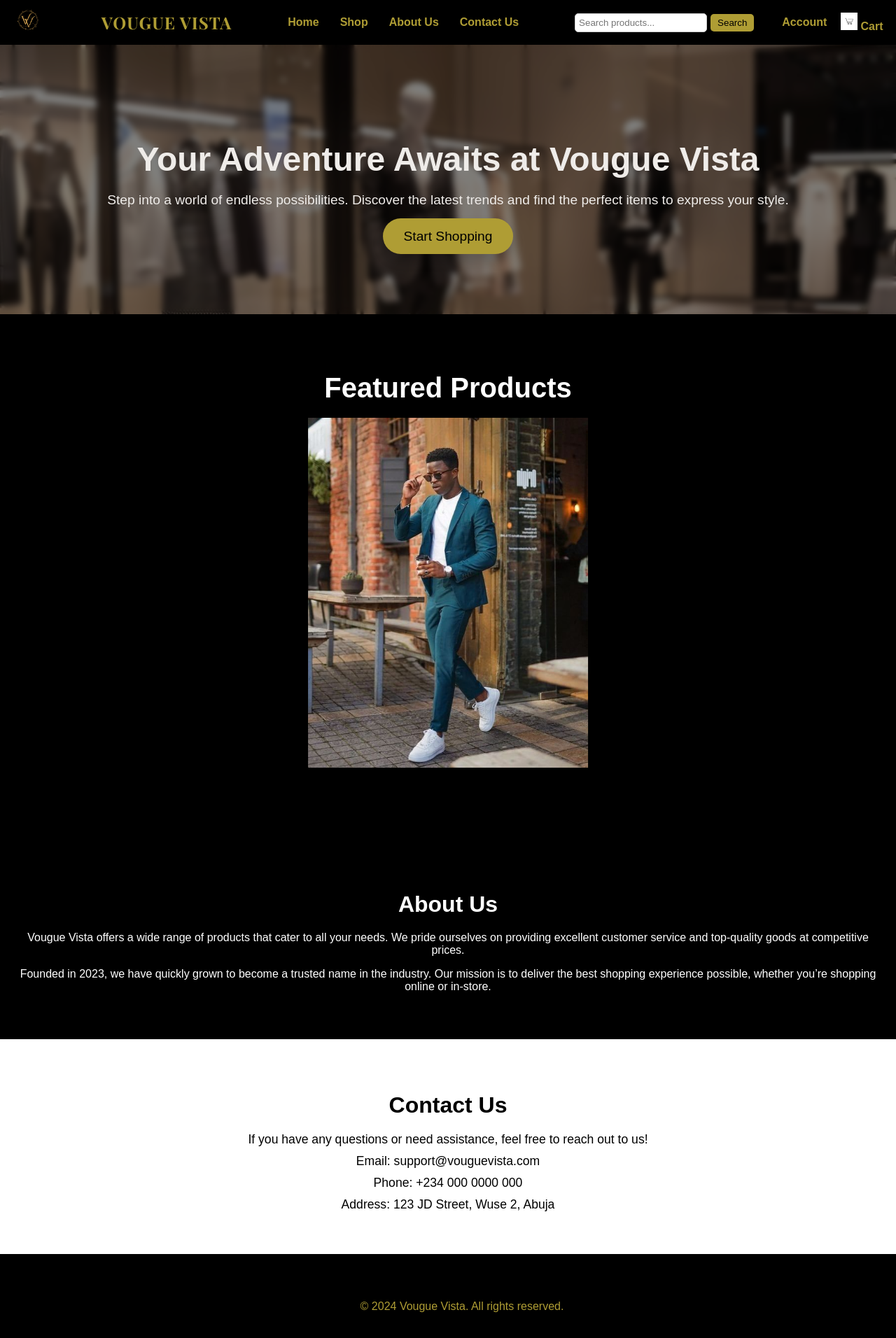
After one commit to BelloAbdulmujib/Vougue_Vista, a Python web app: template app/templates/home.html in a window 1280 px wide. The commit adds this page. Shown: the whole page at 70% size. Run offline with Jinja, Linux system fonts and the light colour scheme; the template is opened without the code that fills it, so the values that code supplies are empty.

Commit message:
Improved the  landing page layout with added visual elements and interactivity

```diff
--- /dev/null
+++ b/app/templates/home.html
@@ -0,0 +1,101 @@
+<!DOCTYPE html>
+<html lang="en">
+<head>
+    <meta charset="UTF-8">
+    <meta name="viewport" content="width=device-width, initial-scale=1.0">
+    <title>Home - Vougue Vista</title>
+    <link rel="stylesheet" href="../styles/Home.css">
+    <link rel="stylesheet" href="../styles/styles.css">
+    <link rel="icon" href="../assets/favicon.ico" type="image/x-icon">
+</head>
+<body>
+    <header>
+        <nav class="navbar">
+            <div class="logo">
+                <img src="../assets/logo.png" alt="Vougue Vista Logo">
+            </div>
+            <div class="store-name">
+                Vougue Vista
+            </div>
+            <ul class="nav-links">
+                <li><a href="home.html">Home</a></li>
+                <li><a href="shop.html">Shop</a></li>
+                <li><a href="#about-us">About Us</a></li>
+                <li><a href="#contact-us">Contact Us</a></li>
+            </ul>
+            <div class="nav-right">
+                <div class="search-bar">
+                    <input type="text" placeholder="Search products...">
+                    <button type="submit">Search</button>
+                </div>
+                <div class="account">
+                    <a href="account.html">Account</a>
+                </div>
+                <div class="cart">
+                    <a href="cart.html">
+                        <img src="../assets/cart-icon.png" alt="Cart">
+                        <span>Cart</span>
+                    </a>
+                </div>
+            </div>
+        </nav>
+    </header>
+
+    <main>
+        <section class="hero">
+            <h1>Your Adventure Awaits at Vougue Vista</h1>
+            <p>Step into a world of endless possibilities. Discover the latest trends and find the perfect items to express your style.</p>
+            <a href="shop.html" class="btn btn-shop">Start Shopping</a>
+        </section>
+
+       <!-- Product Slideshow Section -->
+<section id="product-slider" class="product-slider">
+    <h2>Featured Products</h2>
+    <div class="slider-container">
+        <div class="slide">
+            <img src="../assets/images/Background/cardimage1.jpg" alt="Product 1">
+        </div>
+        <div class="slide">
+            <img src="../assets/images/Background/cardimage2.jpg" alt="Product 2">
+        </div>
+        <div class="slide">
+            <img src="../assets/images/Background/cardimage3.jpg" alt="Product 3">
+        </div>
+        <div class="slide">
+            <img src="../assets/images/Background/cardimage4.jpg" alt="Product 4">
+        </div>
+        <div class="slide">
+            <img src="../assets/images/Background/cardimage5.jpg" alt="Product 5">
+        <div class="slide">
+            <img src="../assets/images/Background/cardimage6.jpg" alt="Product 6">
+        </div>
+        <div class="slide">
+            <img src="../assets/images/Background/cardimage7.jpg" alt="Product 7">
+        </div>
+    </div>
+</section>
+
+        <!-- About Us Section -->
+        <section id="about-us">
+            <h2>About Us</h2>
+            <p>Vougue Vista offers a wide range of products that cater to all your needs. We pride ourselves on providing excellent customer service and top-quality goods at competitive prices.</p>
+            <p>Founded in 2023, we have quickly grown to become a trusted name in the industry. Our mission is to deliver the best shopping experience possible, whether you’re shopping online or in-store.</p>
+        </section>
+
+
+        <!-- Contact Us Section -->
+        <section id="contact-us" class="contact-us">
+            <h2>Contact Us</h2>
+            <p>If you have any questions or need assistance, feel free to reach out to us!</p>
+            <p>Email: support@vouguevista.com</p>
+            <p>Phone: +234 000 0000 000</p>
+            <p>Address: 123 JD Street, Wuse 2, Abuja</p>
+        </section>
+    </main>
+
+    <!-- Footer Section -->
+    <footer>
+        <p>&copy; 2024 Vougue Vista. All rights reserved.</p>
+    </footer>
+</body>
+</html>
--- a/app/templates/landing.html
+++ b/app/templates/landing.html
@@ -14,8 +14,8 @@
                 <img src="../assets/logo.png" alt="Vougue Vista Logo">
             </div>
 			<div class="store-name">
-				Vougue Vista
-			</div>
+                <a href="home.html">Vougue Vista</a>
+            </div>
             <ul class="nav-links">
                 <li><a href="home.html">Home</a></li>
                 <li><a href="shop.html">Shop</a></li>
```
